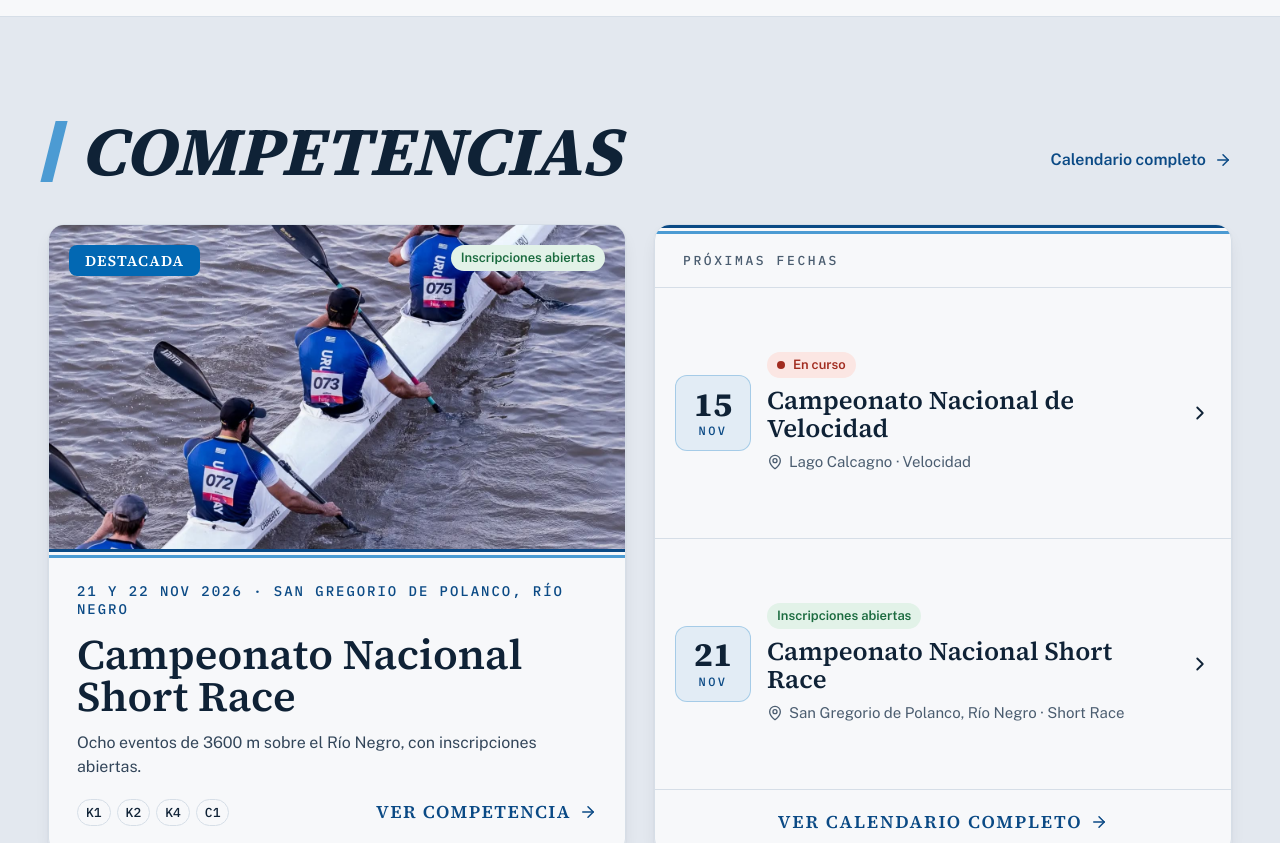
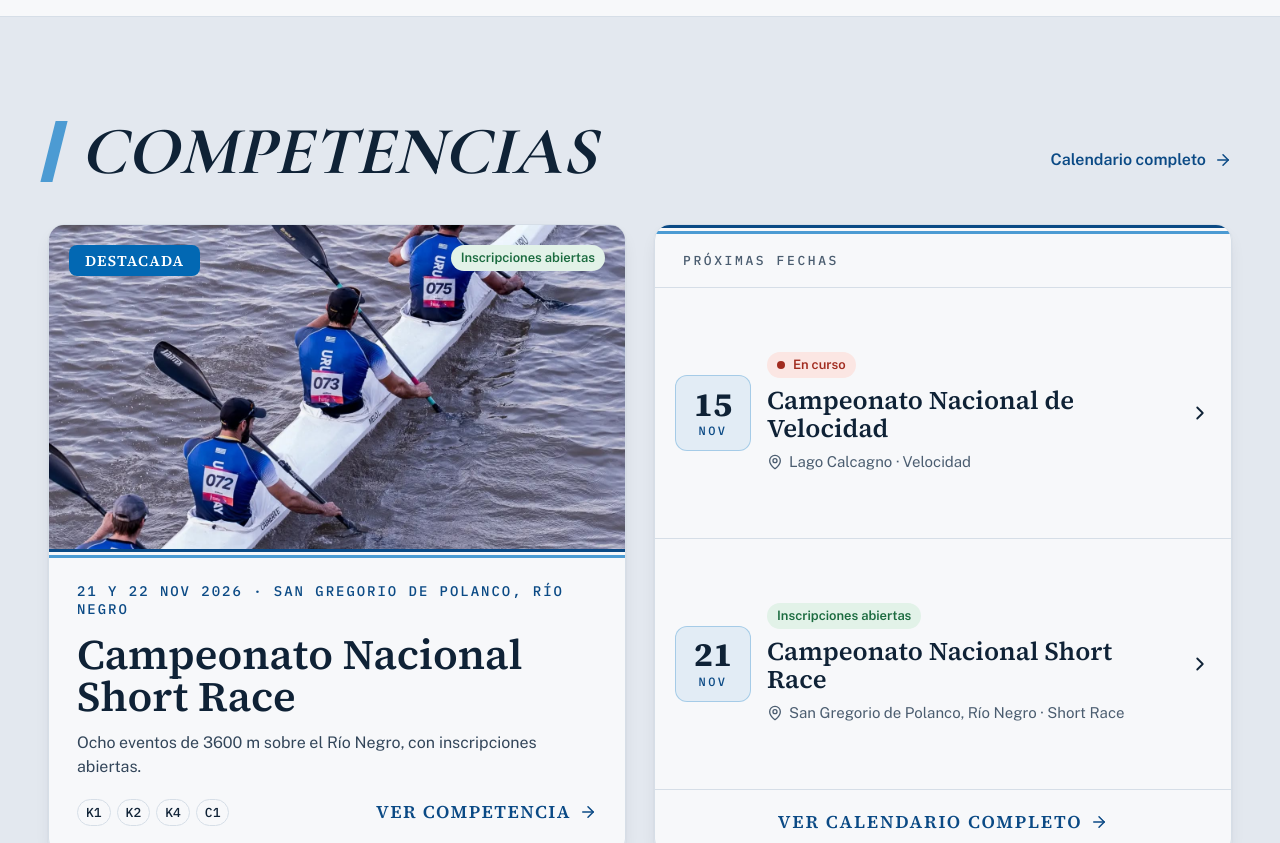
Before and after one commit to sacramento-software/Sistema_Gestion_FUC, a Next.js app: page / in a window 1280 px wide. Shown: the part 969-1812 px from the top of the page. Built offline with nearby package versions, Linux system fonts and the light colour scheme; no server answers; a web font is replaced by a local one.

Commit message:
Títulos de sección de la home con la tipografía original

```diff
--- a/src/components/vistas/regata/SeccionesInicio.module.css
+++ b/src/components/vistas/regata/SeccionesInicio.module.css
@@ -44,7 +44,7 @@
   align-items: center;
   gap: 20px;
   margin: 0;
-  font: italic 700 clamp(40px, 5.5vw, 68px) / 0.95 var(--font-titulo);
+  font: italic 700 clamp(40px, 5.5vw, 68px) / 0.95 var(--font-logo);
   text-transform: uppercase;
   color: var(--color-texto);
 }
```
